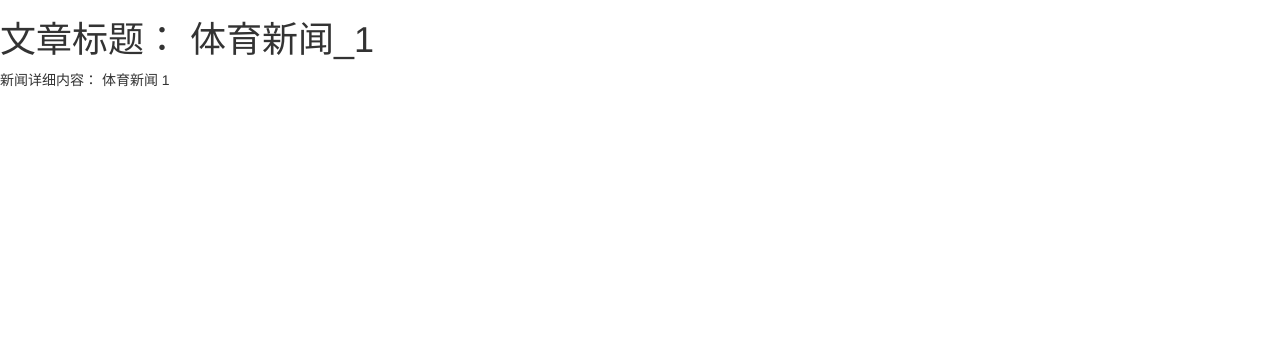
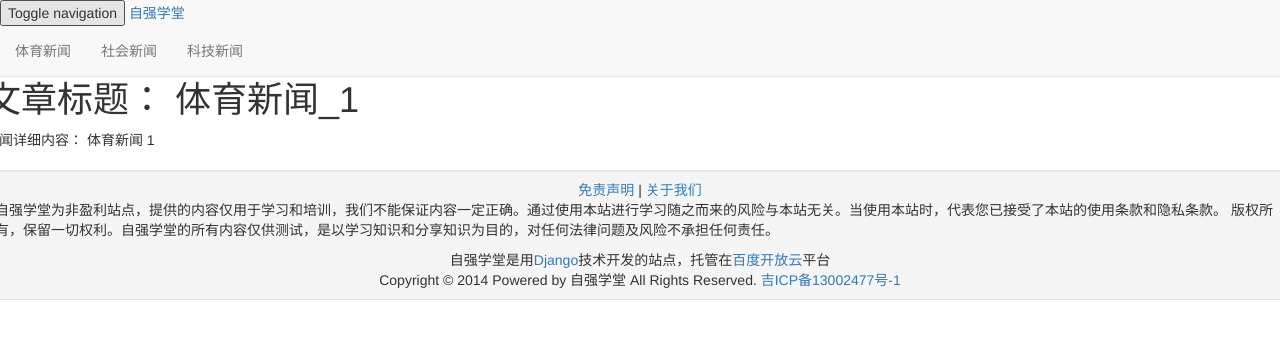
Before and after one commit to lux182/Chicago, a Django app: a page that uses templates/base.html in a window 1280 px wide. Shown: the top 339 px of the page. Run offline with Django 3.2, Linux system fonts and the light colour scheme; data comes from the database, SQL or seed files in the repository; both versions use the stored data as it was after the commit; parts of the project's set-up code (start-up, migrations or seed data) failed here and were passed over; some libraries are stand-ins or nearby versions.

Commit message:
complete

```diff
--- a/minicms/settings.py
+++ b/minicms/settings.py
@@ -64,6 +64,7 @@ TEMPLATES = [
                 'django.template.context_processors.request',
                 'django.contrib.auth.context_processors.auth',
                 'django.contrib.messages.context_processors.messages',
+                'news.nav_processor.nav_column',
             ],
         },
     },
--- a/news/admin.py
+++ b/news/admin.py
@@ -4,8 +4,7 @@ from .models import Column, Article
 
 
 class ColumnAdmin(admin.ModelAdmin):
-    list_display = ('name', 'slug', 'intro',)
-
+    list_display = ('name', 'slug', 'intro', 'nav_display', 'home_display')
 
 class ArticleAdmin(admin.ModelAdmin):
     list_display = ('title', 'slug', 'author', 'pub_date', 'update_time')
--- a/news/models.py
+++ b/news/models.py
@@ -10,6 +10,8 @@ class Column(models.Model):
     name = models.CharField('栏目名称', max_length=256)
     slug = models.CharField('栏目网址', max_length=256, db_index=True)
     intro = models.TextField('栏目简介', default='')
+    nav_display = models.BooleanField('导航显示', default=False)
+    home_display = models.BooleanField('首页显示', default=False)
 
     def __str__(self):
         return self.name
@@ -43,7 +45,8 @@ class Article(models.Model):
         return self.title
 
     def get_absolute_url(self):
-        return reverse('article', args=(self.slug,))
+        return reverse('article', args=(self.pk, self.slug))
+
     class Meta:
         verbose_name = '教程'
         verbose_name_plural = '教程'
--- /dev/null
+++ b/news/nav_processor.py
@@ -0,0 +1,7 @@
+from .models import Column
+
+nav_display_columns = Column.objects.filter(nav_display=True)
+
+
+def nav_column(request):
+    return {'nav_display_columns': nav_display_columns}
--- a/news/views.py
+++ b/news/views.py
@@ -5,8 +5,13 @@ from news.models import Column, Article
 
 
 def index(request):
-    columns = Column.objects.all()
-    return render(request, 'index.html', {'columns': columns})
+    home_display_columns = Column.objects.filter(home_display=True)
+    nav_display_columns = Column.objects.filter(nav_display=True)
+
+    return render(request, 'index.html', {
+        'home_display_columns': home_display_columns,
+        'nav_display_columns': nav_display_columns,
+    })
 
 
 def column_detail(request, column_slug):
@@ -18,5 +23,4 @@ def article_detail(request, pk, article_slug):
     article = Article.objects.get(pk=pk)
     if article_slug != article.slug:
         return redirect(article, permanent=True)
-
     return render(request, 'news/article.html', {'article': article})
--- a/templates/base.html
+++ b/templates/base.html
@@ -15,6 +15,11 @@
       <script src="http://apps.bdimg.com/libs/html5shiv/3.7/html5shiv.min.js"></script>
       <script src="http://apps.bdimg.com/libs/respond.js/1.4.2/respond.min.js"></script>
     <![endif]-->
+    <style type="text/css">
+    body {
+        padding-top: 60px;
+    }
+    </style>
     {% block css %}
 
     {% endblock css %}
@@ -24,12 +29,54 @@
     {% endblock js %}
   </head>
   <body>
+    <nav class="navbar navbar-default navbar-fixed-top" role="navigation">
     <div>
+      <div>
+         <button type="button" data-toggle="collapse" data-target="#bs-example-navbar-collapse-1">
+         <span>Toggle navigation</span>
+         <span></span>
+         <span></span>
+         <span></span>
+         </button>
+         <span><a href="/">自强学堂</a></span>
+      </div>
+
+      <div class="collapse navbar-collapse" id="bs-example-navbar-collapse-1">
+        <ul class="nav navbar-nav">
+          {% for column in nav_display_columns %}
+              <li><a href="{{ column.get_absolute_url }}">{{ column.name }}</a></li>
+          {% endfor %}
+        </ul>
+      </div>
+    </div>
+    </nav>
+
+    <div class="row clearfix">
         <div>
             {% block content %}
-            <h1>自强 新闻网</h1>
+                <h1>自强 新闻网</h1>
             {% endblock content %}
         </div>
+    </div>
+
+    <div class="row clearfix" style="padding-top: 20px;">
+      <div>
+       <div class="well well-sm">
+        <div style="text-align:center;">
+         <a href="/aboutus/disclaimer.html">免责声明</a> |
+         <a href="/aboutus/index.html">关于我们</a>
+        </div>
+        <div>
+         自强学堂为非盈利站点，提供的内容仅用于学习和培训，我们不能保证内容一定正确。通过使用本站进行学习随之而来的风险与本站无关。当使用本站时，代表您已接受了本站的使用条款和隐私条款。 版权所有，保留一切权利。自强学堂的所有内容仅供测试，是以学习知识和分享知识为目的，对任何法律问题及风险不承担任何责任。
+        </div>
+        <div style="padding-top:10px; text-align: center">
+          自强学堂是用<a href="https://www.djangoproject.com/" target="_blank" rel="nofollow">Django</a>技术开发的站点，托管在<a href="http://bce.baidu.com/" target="_blank" rel="nofollow">百度开放云</a>平台<br>
+
+          Copyright &copy; 2014 Powered by 自强学堂 All Rights Reserved.
+         <a href="http://www.miitbeian.gov.cn/" rel="nofollow" target="_blank">吉ICP备13002477号-1</a>
+        </div>
+       </div>
+      </div>
     </div>
 
     <script src="http://apps.bdimg.com/libs/jquery/1.11.1/jquery.min.js"></script>
--- a/templates/index.html
+++ b/templates/index.html
@@ -5,7 +5,7 @@
 
 {% block content %}
 <ul>
-        {% for column in  columns %}
+    {% for column in  home_display_columns %}
         <li>
             <a href="{{ column.get_absolute_url }}"> {{ column.name }} </a>
         </li>
```
Also changed, not shown: db.sqlite3, media/uploads/images/12_1402380218_20171106235958_924.jpg (added), media/uploads/images/timg (2)_20171106235835_134.jpg (added), news/migrations/0003_auto_20171106_2333.py (added). Lines whose indentation alone changed are shown as unchanged.
